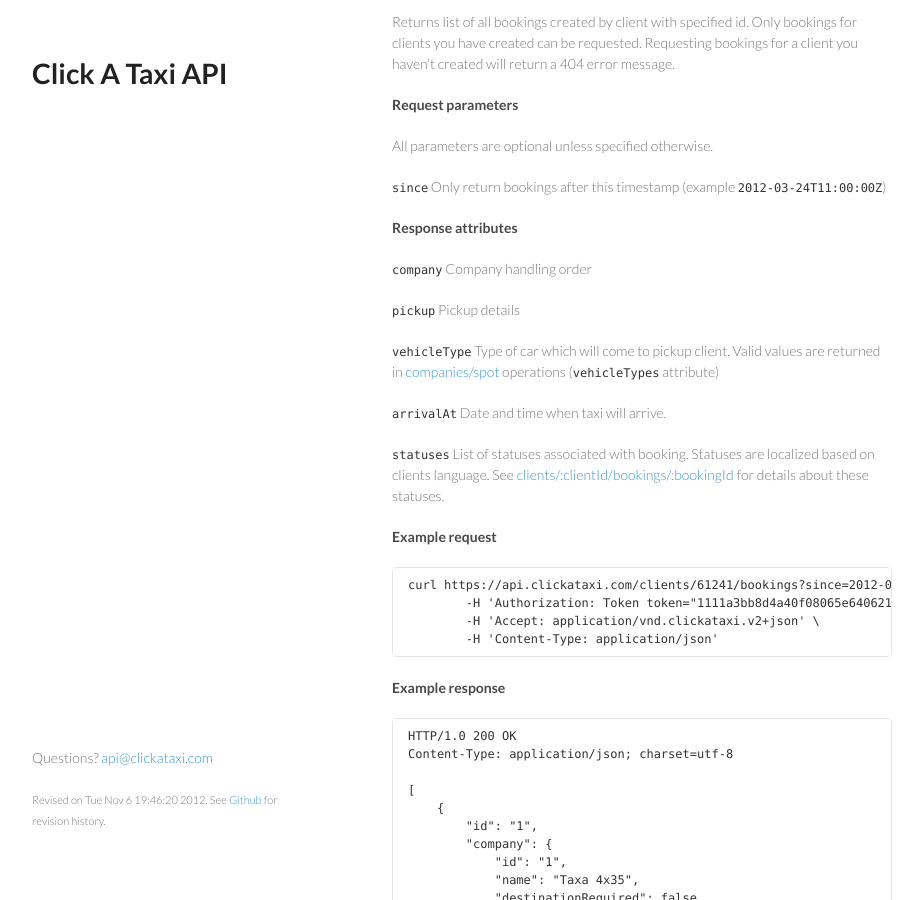
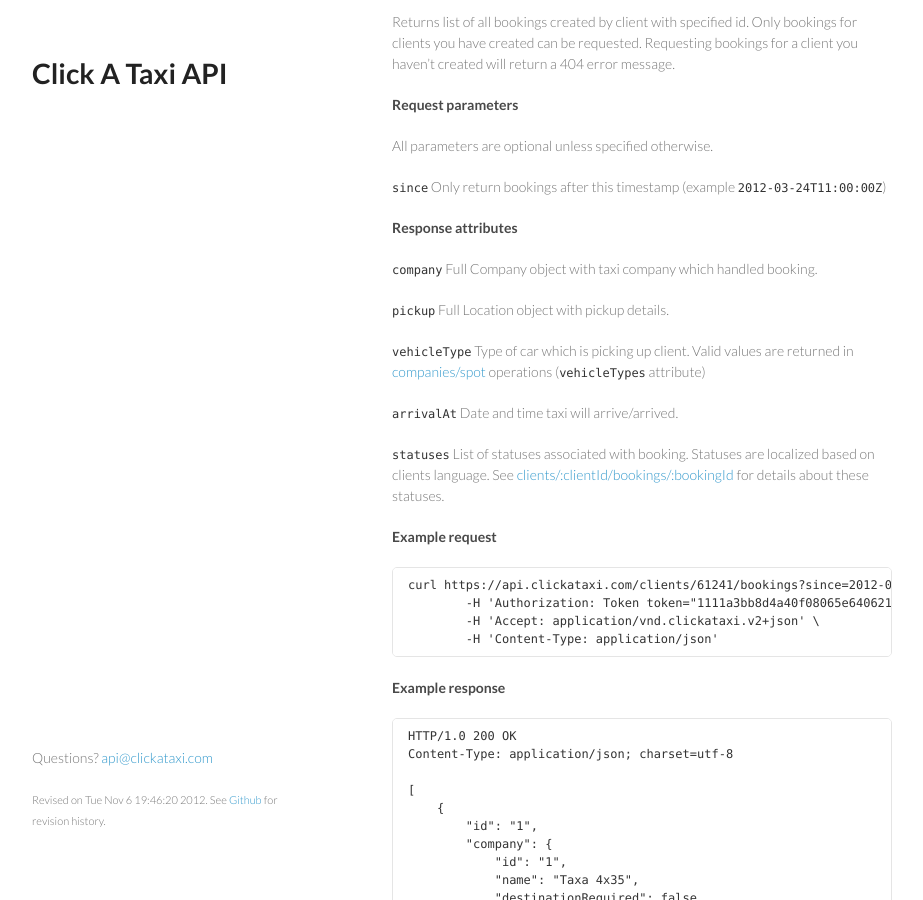
Before and after one commit to clickataxi/api-documentation, a Jekyll site: the page built from index.md, in a window 1280 px wide and 900 px high, scrolled down 6235 px. Shown: the whole window, without its empty margins (178-1101 px from the left). Built offline with Jekyll 4.4.1, drawn with Linux system fonts in a browser that asks for light colours; Markdown is read by kramdown in place of the engine named in the settings.

Commit message:
Elaborated details about which info you get back

```diff
--- a/index.md
+++ b/index.md
@@ -328,13 +328,13 @@
 
 #### Response attributes
 
-`company` Company handling order
+`company` Full Company object with taxi company which handled booking.
 
-`pickup` Pickup details
+`pickup` Full Location object with pickup details.
 
-`vehicleType` Type of car which will come to pickup client. Valid values are returned in [companies/spot](#spot_companies) operations (`vehicleTypes` attribute)
+`vehicleType` Type of car which is picking up client. Valid values are returned in [companies/spot](#spot_companies) operations (`vehicleTypes` attribute)
 
-`arrivalAt` Date and time when taxi will arrive.
+`arrivalAt` Date and time taxi will arrive/arrived.
 
 `statuses` List of statuses associated with booking. Statuses are localized based on clients language. See [clients/:clientId/bookings/:bookingId](#get_client_booking) for details about these statuses.
 
```
